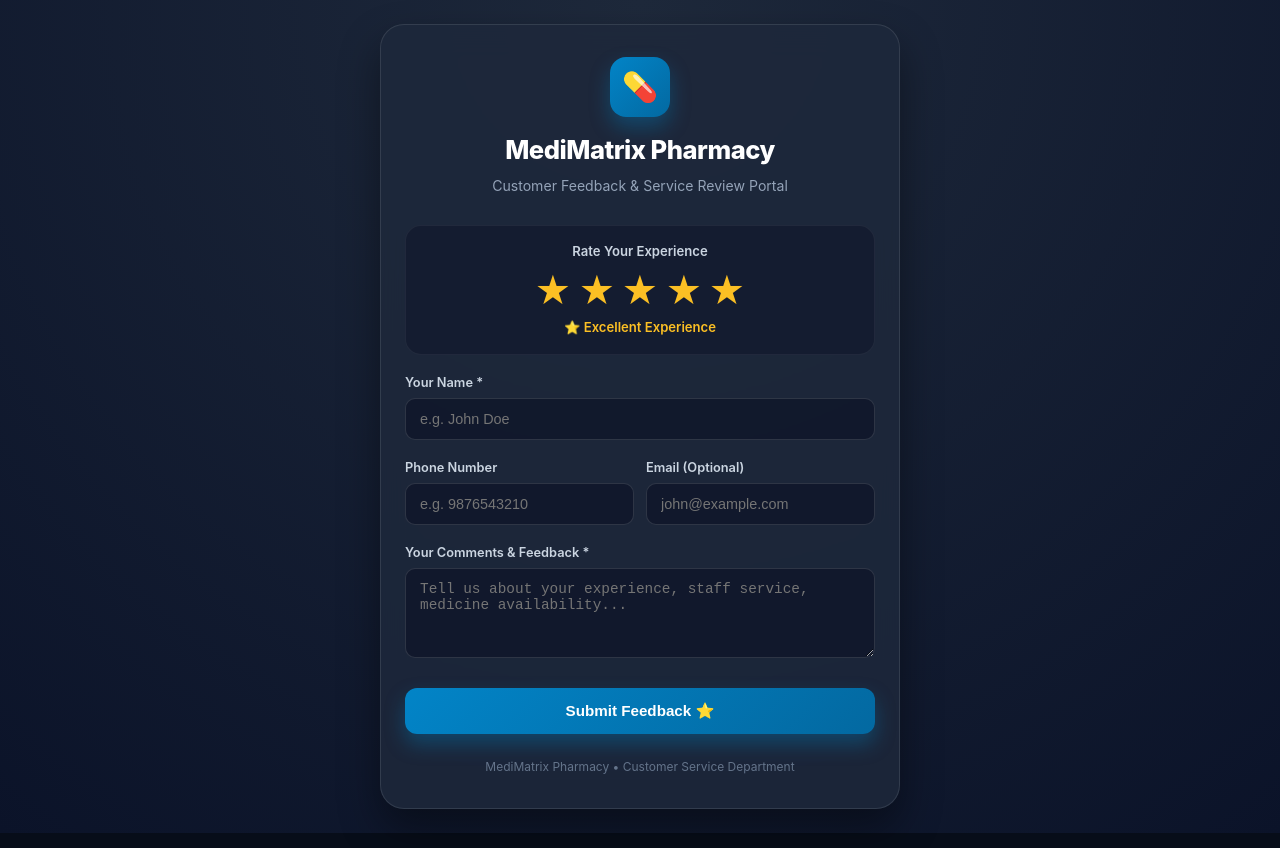
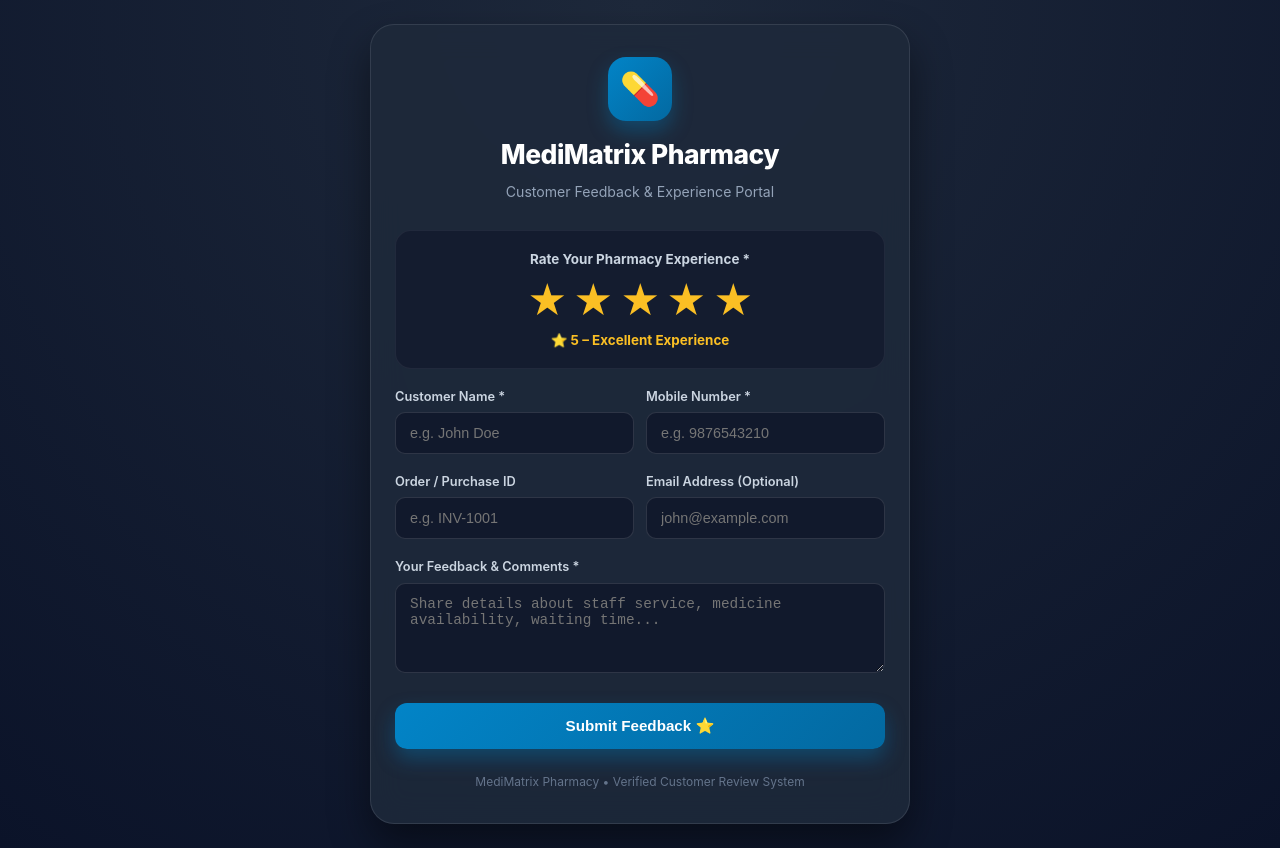
Before and after one commit to pythonproo007/-medimatrix-frontend, a React (Vite) app: page /#/feedback-portal in a window 1280 px wide. Built offline with nearby package versions, Linux system fonts and the light colour scheme; no server answers.

Commit message:
Add shareable Customer Feedback page, auto-refetch in useFeedbacks, Share Link modal in CustomerFeedback, and copy link button in POS Sales

```diff
--- a/src/hooks/useCustomers.js
+++ b/src/hooks/useCustomers.js
@@ -69,7 +69,8 @@ export const useFeedbacks = (search = '', rating = '') => {
 
       const res = await api.get(url);
       return res.success ? { data: res.data || [], meta: res.meta || {} } : { data: [], meta: {} };
-    }
+    },
+    refetchInterval: 5000
   });
 };
 
--- a/src/pages/PublicCustomerFeedback.jsx
+++ b/src/pages/PublicCustomerFeedback.jsx
@@ -1,4 +1,4 @@
-import React, { useState } from 'react';
+import React, { useState, useEffect } from 'react';
 import axios from 'axios';
 
 const PublicCustomerFeedback = () => {
@@ -7,22 +7,39 @@ const PublicCustomerFeedback = () => {
   const [name, setName] = useState('');
   const [phone, setPhone] = useState('');
   const [email, setEmail] = useState('');
+  const [invoiceNo, setInvoiceNo] = useState('');
   const [comments, setComments] = useState('');
 
   const [loading, setLoading] = useState(false);
   const [submitted, setSubmitted] = useState(false);
   const [errorMsg, setErrorMsg] = useState('');
 
+  useEffect(() => {
+    // Parse query params from URL e.g. /customer-feedback?invoice=INV-123456&phone=9876543210
+    const params = new URLSearchParams(window.location.search);
+    const invParam = params.get('invoice') || params.get('order') || '';
+    const phoneParam = params.get('phone') || '';
+    const nameParam = params.get('name') || '';
+
+    if (invParam) setInvoiceNo(invParam);
+    if (phoneParam) setPhone(phoneParam);
+    if (nameParam) setName(nameParam);
+  }, []);
+
   const handleSubmit = async (e) => {
     e.preventDefault();
     setErrorMsg('');
 
+    if (!name.trim()) {
+      setErrorMsg('Please enter your full name.');
+      return;
+    }
+    if (!phone.trim()) {
+      setErrorMsg('Please enter your mobile number.');
+      return;
+    }
     if (!comments.trim()) {
       setErrorMsg('Please enter your feedback comments.');
-      return;
-    }
-    if (!name.trim()) {
-      setErrorMsg('Please enter your name.');
       return;
     }
 
@@ -32,8 +49,10 @@ const PublicCustomerFeedback = () => {
         name: name.trim(),
         phone: phone.trim(),
         email: email.trim(),
+        invoiceNo: invoiceNo.trim(),
         rating,
-        comments: comments.trim()
+        comments: comments.trim(),
+        source: 'Customer Feedback Link'
       });
 
       if (res.data && res.data.success) {
@@ -50,11 +69,11 @@ const PublicCustomerFeedback = () => {
 
   const getRatingLabel = (val) => {
     switch (val) {
-      case 5: return '⭐ Excellent Experience';
-      case 4: return '👍 Good Service';
-      case 3: return '😐 Average Experience';
-      case 2: return '👎 Below Expectation';
-      case 1: return '⚠️ Poor Service';
+      case 5: return '⭐ 5 – Excellent Experience';
+      case 4: return '👍 4 – Good Service';
+      case 3: return '😐 3 – Average Experience';
+      case 2: return '👎 2 – Below Expectation';
+      case 1: return '⚠️ 1 – Very Poor';
       default: return '';
     }
   };
@@ -71,14 +90,14 @@ const PublicCustomerFeedback = () => {
       fontFamily: "'Inter', system-ui, -apple-system, sans-serif"
     }}>
       <div style={{
-        maxWidth: '520px',
+        maxWidth: '540px',
         width: '100%',
-        background: 'rgba(30, 41, 59, 0.85)',
+        background: 'rgba(30, 41, 59, 0.88)',
         backdropFilter: 'blur(16px)',
         border: '1px solid rgba(255, 255, 255, 0.1)',
         borderRadius: '24px',
         padding: '32px 24px',
-        boxShadow: '0 20px 40px rgba(0,0,0,0.4)'
+        boxShadow: '0 20px 40px rgba(0,0,0,0.45)'
       }}>
 
         {/* Brand Banner */}
@@ -87,46 +106,46 @@ const PublicCustomerFeedback = () => {
             display: 'inline-flex',
             alignItems: 'center',
             justifyContent: 'center',
-            width: '60px',
-            height: '60px',
+            width: '64px',
+            height: '64px',
             background: 'linear-gradient(135deg, #0284c7 0%, #0369a1 100%)',
-            borderRadius: '16px',
-            fontSize: '1.8rem',
+            borderRadius: '18px',
+            fontSize: '2rem',
             marginBottom: '14px',
             boxShadow: '0 10px 20px rgba(2, 132, 199, 0.35)'
           }}>
             💊
           </div>
-          <h1 style={{ margin: '0 0 6px 0', fontSize: '1.6rem', fontWeight: '800', color: '#ffffff', letterSpacing: '-0.5px' }}>
+          <h1 style={{ margin: '0 0 6px 0', fontSize: '1.65rem', fontWeight: '800', color: '#ffffff', letterSpacing: '-0.5px' }}>
             MediMatrix Pharmacy
           </h1>
           <p style={{ margin: 0, fontSize: '0.88rem', color: '#94a3b8' }}>
-            Customer Feedback & Service Review Portal
+            Customer Feedback & Experience Portal
           </p>
         </div>
 
         {submitted ? (
           <div style={{
-            background: 'rgba(16, 185, 129, 0.1)',
+            background: 'rgba(16, 185, 129, 0.12)',
             border: '1px solid #10b981',
-            borderRadius: '16px',
-            padding: '28px 20px',
+            borderRadius: '18px',
+            padding: '32px 20px',
             textAlign: 'center',
             color: '#34d399'
           }}>
-            <div style={{ fontSize: '3rem', marginBottom: '12px' }}>🎉</div>
-            <h2 style={{ margin: '0 0 8px 0', fontSize: '1.3rem', fontWeight: '700', color: '#6ee7b7' }}>
+            <div style={{ fontSize: '3.2rem', marginBottom: '12px' }}>🎉</div>
+            <h2 style={{ margin: '0 0 8px 0', fontSize: '1.35rem', fontWeight: '700', color: '#6ee7b7' }}>
               Thank You for Your Feedback!
             </h2>
             <p style={{ margin: '0 0 20px 0', fontSize: '0.88rem', color: '#cbd5e1', lineHeight: '1.5' }}>
-              Your feedback has been recorded successfully. We appreciate your response and strive to provide you with the best pharmacy service!
+              Your review has been saved to the MediMatrix Pharmacy database. We appreciate your response and strive to serve you better!
             </p>
             <button
               onClick={() => {
                 setSubmitted(false);
                 setName('');
                 setPhone('');
-                setEmail('');
+                setInvoiceNo('');
                 setComments('');
                 setRating(5);
               }}
@@ -142,7 +161,7 @@ const PublicCustomerFeedback = () => {
                 transition: 'all 0.2s ease'
               }}
             >
-              Submit Another Feedback
+              Submit Another Review
             </button>
           </div>
         ) : (
@@ -155,16 +174,17 @@ const PublicCustomerFeedback = () => {
                 color: '#fca5a5',
                 padding: '12px 14px',
                 borderRadius: '10px',
-                fontSize: '0.85rem'
+                fontSize: '0.86rem',
+                lineHeight: '1.4'
               }}>
                 ⚠️ {errorMsg}
               </div>
             )}
 
             {/* Rating Selector */}
-            <div style={{ textAlign: 'center', background: 'rgba(15, 23, 42, 0.6)', padding: '16px', borderRadius: '16px', border: '1px solid rgba(255,255,255,0.06)' }}>
-              <label style={{ display: 'block', fontSize: '0.82rem', fontWeight: '600', color: '#cbd5e1', marginBottom: '8px' }}>
-                Rate Your Experience
+            <div style={{ textAlign: 'center', background: 'rgba(15, 23, 42, 0.6)', padding: '18px', borderRadius: '16px', border: '1px solid rgba(255,255,255,0.06)' }}>
+              <label style={{ display: 'block', fontSize: '0.84rem', fontWeight: '700', color: '#cbd5e1', marginBottom: '8px' }}>
+                Rate Your Pharmacy Experience *
               </label>
 
               <div style={{ display: 'flex', gap: '8px', justifyContent: 'center', marginBottom: '8px' }}>
@@ -178,7 +198,7 @@ const PublicCustomerFeedback = () => {
                     style={{
                       background: 'none',
                       border: 'none',
-                      fontSize: '2.2rem',
+                      fontSize: '2.4rem',
                       cursor: 'pointer',
                       color: star <= (hoverRating || rating) ? '#fbbf24' : '#475569',
                       transition: 'transform 0.15s ease, color 0.15s ease',
@@ -190,15 +210,16 @@ const PublicCustomerFeedback = () => {
                   </button>
                 ))}
               </div>
-              <div style={{ fontSize: '0.82rem', fontWeight: '600', color: '#fbbf24' }}>
+              <div style={{ fontSize: '0.84rem', fontWeight: '700', color: '#fbbf24' }}>
                 {getRatingLabel(hoverRating || rating)}
               </div>
             </div>
 
-            {/* Name Input */}
+            {/* Name & Phone Input Grid */}
+            <div style={{ display: 'grid', gridTemplateColumns: '1fr 1fr', gap: '12px' }}>
               <div>
                 <label style={{ display: 'block', fontSize: '0.8rem', fontWeight: '600', color: '#cbd5e1', marginBottom: '6px' }}>
-                Your Name *
+                  Customer Name *
                 </label>
                 <input
                   type="text"
@@ -220,17 +241,42 @@ const PublicCustomerFeedback = () => {
                 />
               </div>
 
-            {/* Phone & Email Inputs */}
-            <div style={{ display: 'grid', gridTemplateColumns: '1fr 1fr', gap: '12px' }}>
               <div>
                 <label style={{ display: 'block', fontSize: '0.8rem', fontWeight: '600', color: '#cbd5e1', marginBottom: '6px' }}>
-                  Phone Number
+                  Mobile Number *
                 </label>
                 <input
                   type="text"
                   value={phone}
                   onChange={(e) => setPhone(e.target.value)}
+                  required
                   placeholder="e.g. 9876543210"
+                  style={{
+                    width: '100%',
+                    padding: '12px 14px',
+                    background: 'rgba(15, 23, 42, 0.8)',
+                    border: '1px solid rgba(255, 255, 255, 0.12)',
+                    borderRadius: '10px',
+                    color: '#fff',
+                    fontSize: '0.9rem',
+                    outline: 'none',
+                    boxSizing: 'border-box'
+                  }}
+                />
+              </div>
+            </div>
+
+            {/* Invoice/Order ID & Email */}
+            <div style={{ display: 'grid', gridTemplateColumns: '1fr 1fr', gap: '12px' }}>
+              <div>
+                <label style={{ display: 'block', fontSize: '0.8rem', fontWeight: '600', color: '#cbd5e1', marginBottom: '6px' }}>
+                  Order / Purchase ID
+                </label>
+                <input
+                  type="text"
+                  value={invoiceNo}
+                  onChange={(e) => setInvoiceNo(e.target.value)}
+                  placeholder="e.g. INV-1001"
                   style={{
                     width: '100%',
                     padding: '12px 14px',
@@ -247,7 +293,7 @@ const PublicCustomerFeedback = () => {
 
               <div>
                 <label style={{ display: 'block', fontSize: '0.8rem', fontWeight: '600', color: '#cbd5e1', marginBottom: '6px' }}>
-                  Email (Optional)
+                  Email Address (Optional)
                 </label>
                 <input
                   type="email"
@@ -272,14 +318,14 @@ const PublicCustomerFeedback = () => {
             {/* Feedback Comments */}
             <div>
               <label style={{ display: 'block', fontSize: '0.8rem', fontWeight: '600', color: '#cbd5e1', marginBottom: '6px' }}>
-                Your Comments & Feedback *
+                Your Feedback & Comments *
               </label>
               <textarea
                 value={comments}
                 onChange={(e) => setComments(e.target.value)}
                 required
                 rows={4}
-                placeholder="Tell us about your experience, staff service, medicine availability..."
+                placeholder="Share details about staff service, medicine availability, waiting time..."
                 style={{
                   width: '100%',
                   padding: '12px 14px',
@@ -314,13 +360,13 @@ const PublicCustomerFeedback = () => {
                 transition: 'all 0.2s ease'
               }}
             >
-              {loading ? 'Submitting Feedback...' : 'Submit Feedback ⭐'}
+              {loading ? 'Submitting Review...' : 'Submit Feedback ⭐'}
             </button>
           </form>
         )}
 
         <div style={{ textAlign: 'center', marginTop: '24px', fontSize: '0.75rem', color: '#64748b' }}>
-          MediMatrix Pharmacy • Customer Service Department
+          MediMatrix Pharmacy • Verified Customer Review System
         </div>
 
       </div>
```
Also changed, not shown: src/pages/CustomerFeedback.jsx (+103 -1 lines), src/pages/Sales.jsx (+15 -5 lines), 1 other file (tests, documents, lock files or other folders). Lines whose indentation alone changed are shown as unchanged.
